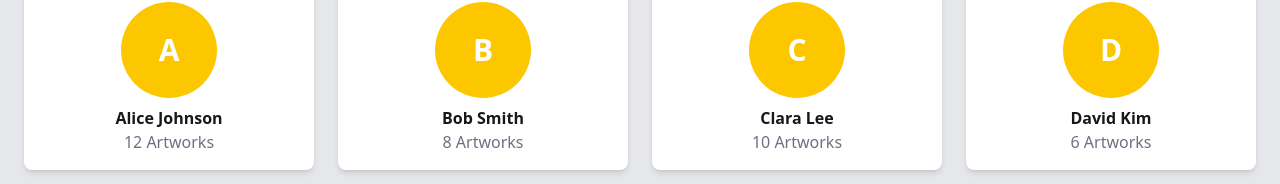
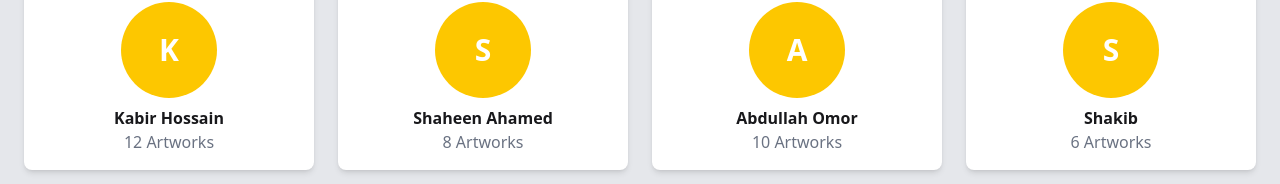
Before and after one commit to nerobkabir/Showcase-flartform-client, a React (Vite) app: page / in a window 1280 px wide. Shown: the part 768-952 px from the top of the page. Built offline with nearby package versions, Linux system fonts and the light colour scheme; no server answers.

Commit message:
Myfavourate page update

```diff
--- a/src/pages/ExploreArtworks.jsx
+++ b/src/pages/ExploreArtworks.jsx
@@ -8,7 +8,7 @@ const ExploreArtworks = () => {
   const [categories, setCategories] = useState([]);
   const [loading, setLoading] = useState(false);
 
-  // ✅ Fetch artworks (filtered by search + category)
+
   useEffect(() => {
     setLoading(true);
     let url = `https://showcase-server.vercel.app/artworks?search=${search}`;
@@ -23,7 +23,7 @@ const ExploreArtworks = () => {
       .finally(() => setLoading(false));
   }, [search, category]);
 
-  // ✅ Fetch unique categories (once)
+  // Fetch unique categories
   useEffect(() => {
     fetch("https://showcase-server.vercel.app/artworks")
       .then((res) => res.json())
--- a/src/pages/Home.jsx
+++ b/src/pages/Home.jsx
@@ -14,31 +14,30 @@ const Home = () => {
   const [communityHighlights, setCommunityHighlights] = useState([]);
   const [loading, setLoading] = useState(true);
 
-  // ✅ Fetch latest 6 artworks (MongoDB sorted by createdAt desc)
   useEffect(() => {
     fetch("https://showcase-server.vercel.app/artworks?visibility=Public")
       .then((res) => res.json())
       .then((data) => {
         const sorted = data
           .sort((a, b) => new Date(b.createdAt) - new Date(a.createdAt))
-          .slice(0, 6); // latest 6 artworks
+          .slice(0, 6);
         setFeaturedArtworks(sorted);
         setLoading(false);
       })
       .catch(() => setLoading(false));
   }, []);
 
-  // ✅ Top Artists Section (static sample data)
+
   useEffect(() => {
     setTopArtists([
-      { name: "Alice Johnson", artworks: 12 },
-      { name: "Bob Smith", artworks: 8 },
-      { name: "Clara Lee", artworks: 10 },
-      { name: "David Kim", artworks: 6 },
+      { name: "Kabir Hossain", artworks: 12 },
+      { name: "Shaheen Ahamed", artworks: 8 },
+      { name: "Abdullah Omor", artworks: 10 },
+      { name: "Shakib", artworks: 6 },
     ]);
   }, []);
 
-  // ✅ Community Highlights Section (static sample data)
+
   useEffect(() => {
     setCommunityHighlights([
       {
@@ -56,7 +55,6 @@ const Home = () => {
 
   return (
     <div className="min-h-screen bg-gray-100">
-      {/* 🖼️ Banner/Slider */}
       <Swiper
         modules={[Autoplay, Pagination, Navigation]}
         spaceBetween={30}
@@ -90,7 +88,6 @@ const Home = () => {
         ))}
       </Swiper>
 
-      {/* 🎨 Featured Artworks Section */}
       <div className="max-w-7xl mx-auto py-12 px-6">
         <h2 className="text-3xl font-bold mb-6 text-gray-800">
           🎨 Featured Artworks
@@ -129,7 +126,7 @@ const Home = () => {
         )}
       </div>
 
-      {/* 🏆 Top Artists of the Week */}
+
       <div className="bg-gray-200 py-12 px-6">
         <div className="max-w-7xl mx-auto">
           <h2 className="text-3xl font-bold mb-6 text-gray-800">
@@ -152,7 +149,7 @@ const Home = () => {
         </div>
       </div>
 
-      {/* 🌟 Community Highlights */}
+
       <div className="max-w-7xl mx-auto py-12 px-6">
         <h2 className="text-3xl font-bold mb-6 text-gray-800">
           🌟 Community Highlights
--- a/src/pages/MyFavorites.jsx
+++ b/src/pages/MyFavorites.jsx
@@ -10,7 +10,6 @@ const MyFavorites = () => {
   const [favorites, setFavorites] = useState([]);
   const [loading, setLoading] = useState(true);
 
-  // Load favorites
   useEffect(() => {
     if (!user?.email) return;
 
@@ -23,7 +22,7 @@ const MyFavorites = () => {
       .catch(() => setLoading(false));
   }, [user]);
 
-  // Remove from favorites with SweetAlert
+
   const handleUnfavorite = (id) => {
     Swal.fire({
       title: "Remove from favorites?",
--- a/src/pages/MyGallery.jsx
+++ b/src/pages/MyGallery.jsx
@@ -10,7 +10,7 @@ const MyGallery = () => {
   const [selectedArt, setSelectedArt] = useState(null);
   const [loading, setLoading] = useState(true);
 
-  // 🔶 Fetch user's artworks
+
   useEffect(() => {
     if (!user?.email) return;
     fetch(`https://showcase-server.vercel.app/my-artworks?email=${user.email}`)
@@ -22,7 +22,7 @@ const MyGallery = () => {
       .catch(() => setLoading(false));
   }, [user]);
 
-  // 🔶 Delete artwork with SweetAlert
+
   const handleDelete = (id) => {
     Swal.fire({
       title: "Are you sure?",
@@ -54,7 +54,7 @@ const MyGallery = () => {
     });
   };
 
-  // 🔶 Update artwork (SweetAlert success)
+
   const handleUpdate = (e) => {
     e.preventDefault();
     const form = e.target;
```
